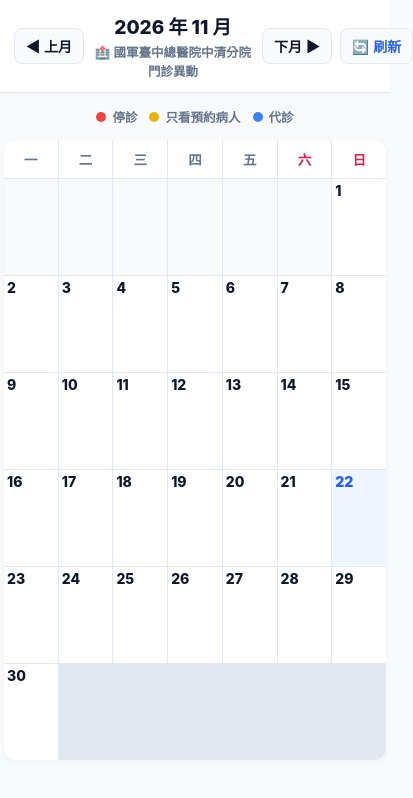
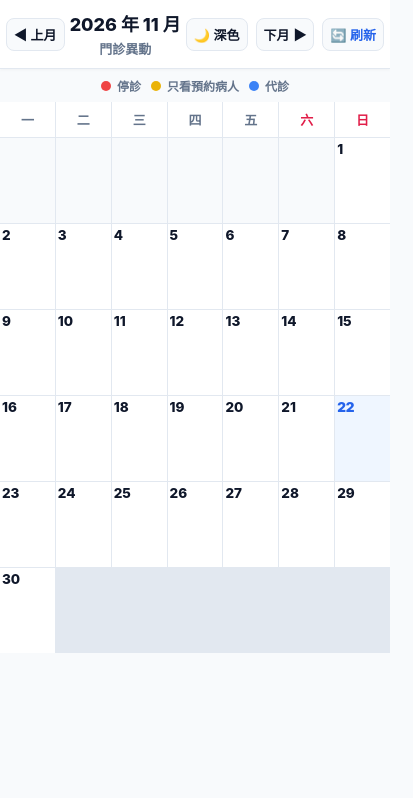
Before and after one commit to nono7629/clinic-board, a plain HTML site: page docs/index.html in a window 390 px wide. Shown: the whole page, 413 px wide, since content can reach past the window. Drawn offline with Linux system fonts and the light colour scheme.

Commit message:
feat(web): update to light mode default, theme toggle, mobile full-width and title to 門診異動

```diff
--- a/docs/index.html
+++ b/docs/index.html
@@ -1,13 +1,13 @@
 <!DOCTYPE html>
-<html lang="zh-Hant">
+<html lang="zh-Hant" data-theme="light">
 <head>
 <meta charset="UTF-8">
 <meta name="viewport" content="width=device-width, initial-scale=1.0, user-scalable=no">
 <meta name="apple-mobile-web-app-capable" content="yes">
 <meta name="apple-mobile-web-app-status-bar-style" content="black-translucent">
-<title>門診異動看板 - 國軍臺中總醫院中清分院</title>
+<title>門診異動</title>
 <style>
-  :root {
+  :root, [data-theme="light"] {
     --bg: #f8fafc; --card: #ffffff; --text: #0f172a; --muted: #64748b;
     --red: #ef4444; --orange: #f97316; --yellow: #eab308; --blue: #3b82f6; --green: #22c55e;
     --border: #e2e8f0; --today-bg: #eff6ff; --accent: #2563eb;
@@ -18,8 +18,7 @@
     --slot-pm-bg: #f0fdf4; --slot-pm-text: #15803d; --slot-pm-border: #dcfce7;
     --slot-night-bg: #faf5ff; --slot-night-text: #7e22ce; --slot-night-border: #f3e8ff;
   }
-  @media (prefers-color-scheme: dark) {
-    :root {
+  [data-theme="dark"] {
     --bg: #0f172a; --card: #1e293b; --text: #f1f5f9; --muted: #94a3b8;
     --border: #334155; --today-bg: #1e3a5f; --accent: #60a5fa;
     --badge-red-bg: #451a1a; --badge-red-text: #fca5a5; --badge-red-border: #991b1b;
@@ -29,8 +28,8 @@
     --slot-pm-bg: #052e16; --slot-pm-text: #86efac; --slot-pm-border: #14532d;
     --slot-night-bg: #3b0764; --slot-night-text: #d8b4fe; --slot-night-border: #581c87;
   }
-  }
   * { box-sizing: border-box; margin: 0; padding: 0; -webkit-tap-highlight-color: transparent; }
+  html, body { width: 100%; overflow-x: hidden; }
   body { font-family: -apple-system, BlinkMacSystemFont, "Segoe UI", Roboto, "Noto Sans TC", sans-serif;
          background: var(--bg); color: var(--text); min-height: 100dvh; padding-bottom: 30px; font-size: 15px; }
 
@@ -38,13 +37,14 @@
             padding: 16px 20px; background: var(--card); border-bottom: 1px solid var(--border);
             position: sticky; top: 0; z-index: 20; box-shadow: 0 1px 3px rgba(0,0,0,0.04); gap: 10px; }
   .header .nav-btn { background: var(--bg); border: 1px solid var(--border);
-                     border-radius: 8px; padding: 9px 16px; font-size: 15px;
+                     border-radius: 8px; padding: 9px 14px; font-size: 15px;
                      color: var(--text); cursor: pointer; font-weight: 700; flex-shrink: 0; }
   .header .nav-btn:active { background: var(--border); }
   .header .refresh-btn { color: var(--accent); }
+  .header .theme-btn { color: var(--text); }
   .header .nav-controls { display: flex; align-items: center; gap: 8px; }
   .month-title { font-size: 22px; font-weight: 800; min-width: 130px; text-align: center; }
-  .hospital-sub { font-size: 14px; color: var(--muted); text-align: center; margin-top: 3px; font-weight: 600; }
+  .hospital-sub { font-size: 15px; color: var(--muted); text-align: center; margin-top: 3px; font-weight: 700; }
 
   .legend { display: flex; justify-content: center; flex-wrap: wrap; gap: 18px; font-size: 14px; color: var(--muted); padding: 14px 16px 8px; font-weight: 600; }
   .legend span { display: flex; align-items: center; gap: 6px; }
@@ -104,17 +104,19 @@
   .badge-blue { background: var(--badge-blue-bg); color: var(--badge-blue-text); border-left-color: var(--badge-blue-border); }
 
   @media (max-width: 600px) {
-    .cal-grid { margin: 6px 4px 16px; }
-    .cal-cell { min-height: 96px; padding: 4px 3px; gap: 4px; }
-    .cal-head { font-size: 13.5px; padding: 9px 0; }
-    .cal-num { font-size: 14px; }
-    .session-header { font-size: 10px; padding: 1.5px 4px; }
-    .cal-badge { font-size: 11.5px; padding: 2.5px 4px; line-height: 1.25; }
-    .month-title { font-size: 19px; }
-    .header { padding: 12px 14px; }
-    .header .nav-btn { font-size: 14px; padding: 7px 11px; }
-    .hospital-sub { font-size: 12.5px; }
-    .legend { font-size: 12.5px; gap: 12px; }
+    body { padding-bottom: 20px; }
+    .cal-container { width: 100%; margin: 0; padding: 0; }
+    .cal-grid { margin: 4px 0 16px; border-radius: 0; box-shadow: none; width: 100%; }
+    .cal-cell { min-height: 85px; padding: 3px 2px; gap: 3px; }
+    .cal-head { font-size: 13px; padding: 8px 0; }
+    .cal-num { font-size: 13.5px; }
+    .session-header { font-size: 9.5px; padding: 1px 3px; }
+    .cal-badge { font-size: 11px; padding: 2px 3px; line-height: 1.2; }
+    .month-title { font-size: 18px; min-width: 100px; }
+    .header { padding: 10px 6px; gap: 5px; }
+    .header .nav-btn { font-size: 13px; padding: 6px 7px; }
+    .hospital-sub { font-size: 13px; }
+    .legend { font-size: 12px; gap: 10px; padding: 8px 4px 4px; }
   }
 </style>
 </head>
@@ -124,9 +126,10 @@
   <button class="nav-btn" onclick="navMonth(-1)">◀ 上月</button>
   <div>
     <div class="month-title" id="monthTitle"></div>
-    <div class="hospital-sub">🏥 國軍臺中總醫院中清分院 門診異動</div>
+    <div class="hospital-sub">門診異動</div>
   </div>
   <div class="nav-controls">
+    <button class="nav-btn theme-btn" id="themeBtn" onclick="toggleTheme()" title="切換深淺模式">🌙 深色</button>
     <button class="nav-btn" onclick="navMonth(1)">下月 ▶</button>
     <button class="nav-btn refresh-btn" onclick="location.reload()" title="重新整理">🔄 刷新</button>
   </div>
@@ -149,6 +152,31 @@
 <script>
 const WEEKDAYS = ['一','二','三','四','五','六','日'];
 let currentYear, currentMonth, allChanges = [];
+
+function applyTheme(theme) {
+  const t = theme === 'dark' ? 'dark' : 'light';
+  document.documentElement.setAttribute('data-theme', t);
+  try {
+    localStorage.setItem('clinic_board_theme', t);
+  } catch (e) {}
+  const btn = document.getElementById('themeBtn');
+  if (btn) {
+    btn.textContent = t === 'dark' ? '☀️ 亮色' : '🌙 深色';
+  }
+}
+
+function toggleTheme() {
+  const current = document.documentElement.getAttribute('data-theme') || 'light';
+  applyTheme(current === 'dark' ? 'light' : 'dark');
+}
+
+function initTheme() {
+  let saved = 'light';
+  try {
+    saved = localStorage.getItem('clinic_board_theme') || 'light';
+  } catch (e) {}
+  applyTheme(saved);
+}
 
 function initData() {
   try {
@@ -247,6 +275,7 @@ function navMonth(delta) {
   renderMonth(y, m);
 }
 
+initTheme();
 initData();
 const now = new Date();
 renderMonth(now.getFullYear(), now.getMonth() + 1);
```
Also changed, not shown: index.html (+49 -20 lines). Lines whose indentation alone changed are shown as unchanged.
